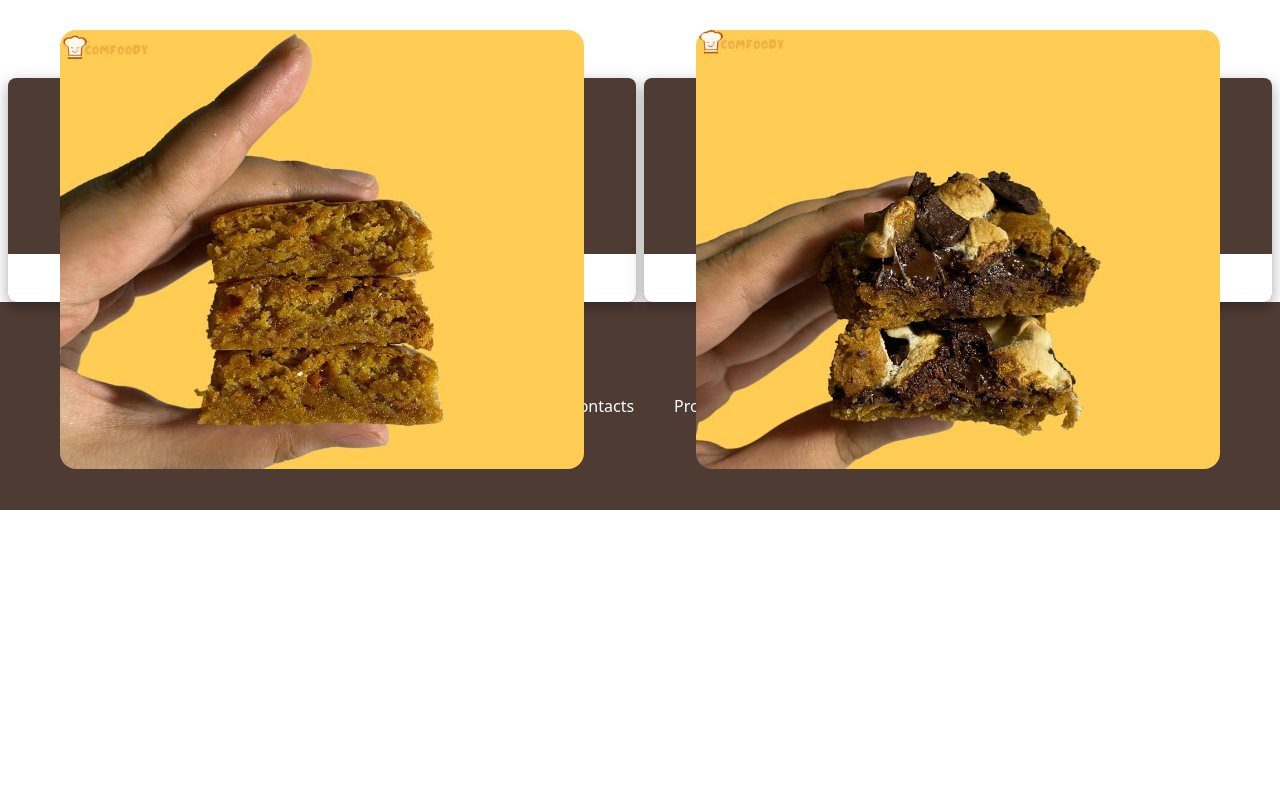
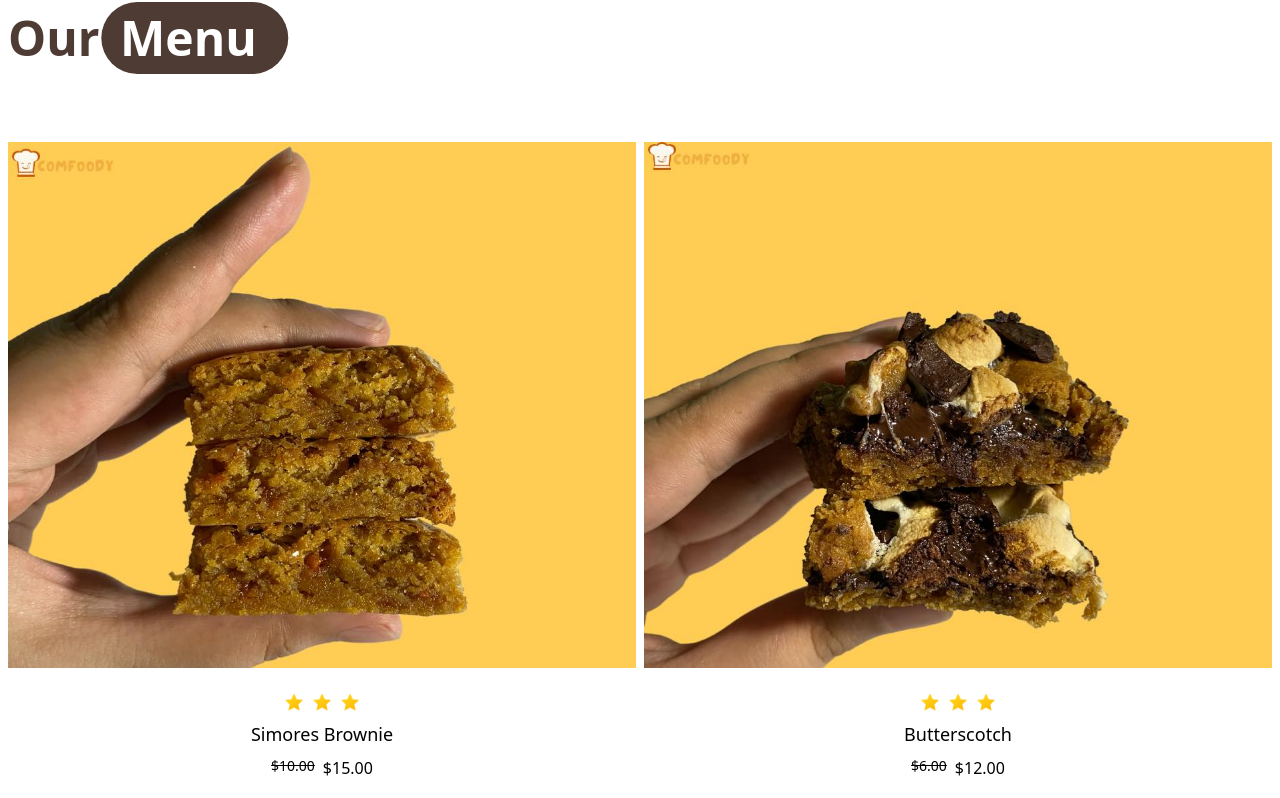
Before and after one commit to ryu-zaki/Comfoody, a React (Create React App) app: page / in a window 1280 px wide. Shown: the part 610-1408 px from the top of the page. Before the commit the page ends 1127 px from the top, so only its background shows below. Built offline with nearby package versions, Linux system fonts and the light colour scheme.

Commit message:
Product Section Updated

```diff
--- a/src/App.css
+++ b/src/App.css
@@ -390,16 +390,19 @@ body .nav-cookie-bg {
   transform: translateY(50%);
 }
 
-.products-section .pro-introduction > div {
-  box-shadow: rgba(0, 0, 0, 0.35) 0px 5px 15px;
+.products-section .menu-title::before {
+  content: '';
+  position: absolute;
+  background-color: var(--brown);
+  width: 75%;
+  height: 1.5em;
+  z-index: -1;
+  opacity: 1;
+  top: 50%;
 
+  border-radius: 5em;
+  transform: translateX(50%) translateY(-50%);
 }
-
-.products-section .pro-introduction > div img {
-  transform: translateY(-3em);
-  border-radius: 1em;
-}
-
 
 @media (min-width: 400px) {
   :root {
--- a/src/components/products section/IntroProductCard.js
+++ b/src/components/products section/IntroProductCard.js
@@ -2,16 +2,22 @@ import React from 'react'
 
 export default function IntroProductCard({Title, Price, OldPrice, ImgSrc}) {
   return (
-    <div className='bg-lowOpacityBrown w-1/2 flex flex-col items-center rounded-lg relative h-56 justify-end gap-3'>
-      <div className='w-10/12 h-auto absolute top-0'>
-        <img className='h-full w-full' src={`./assets/Products Section/${ImgSrc}`} alt=''/>
+    <div className='w-1/2 flex justify-center items-center flex-col gap-2'>
+      <div className='w-full h-58'>
+        <img draggable="false" className="w-full" src={`./assets/Products Section/${ImgSrc}`} alt=''/>
       </div>
-      <h3 className='text-white text-lg'>{Title}</h3>
-      <div className='text-white flex gap-2'>
-        <p className='text-sm'><s>{OldPrice}</s></p>
-        <h3 className='text-yellow'>{Price}</h3>
+
+      <div className='flex items-center justify-center gap-2 mt-4'>
+        <img className='w-5' src='./assets/Products Section/star-fill.png' alt=''/>
+        <img className='w-5' src='./assets/Products Section/star-fill.png' alt=''/>
+        <img className='w-5' src='./assets/Products Section/star-fill.png' alt=''/>
       </div>
-      <button className='bg-white w-full p-3 rounded-br-lg rounded-bl-lg'>Order now</button>
+      <h2 className='text-center text-lg'>{Title}</h2>
+      <div className='flex gap-2'>
+        <span className='text-sm'><s>{Price}</s></span>
+        <p>{OldPrice}</p>
+      </div>
+      <button className='text-white bg-brown w-9/12 p-2 rounded-full mt-3'>Order now</button>
     </div>
   )
 }
--- a/src/components/products section/ProductsSection.js
+++ b/src/components/products section/ProductsSection.js
@@ -15,16 +15,15 @@ export default function ProductsSection() {
   });
 
   return (
-    <div className='products-section flex flex-col gap-36'>
+    <div className='products-section flex flex-col gap-20'>
         <div className='products-main-bg z-10 flex justify-center items-center relative'>
           <div>
           <h2 className='text-4xl text-center text-white font-bold mb-3'>Enjoy the quality <br/> of our food</h2>
           <p className='text-white text-center'>Order your cookies now!</p>
           </div>
 
-         <h3 className='menu-tag absolute text-white bg-brown bottom-0 text-3xl p-14 py-5 rounded-sm'>Our Menu</h3>
         </div>
-
+        <h2 className='menu-title text-5xl text-center font-semibold text-brown relative w-fit ml-2'>Our <span className='text-white ml-2'>Menu</span></h2>
         <div className='pro-introduction flex gap-2 px-2'>
             {
               introList
```
Also changed, not shown: public/assets/Products Section/star-empty.png (added), public/assets/Products Section/star-fill.png (added).
